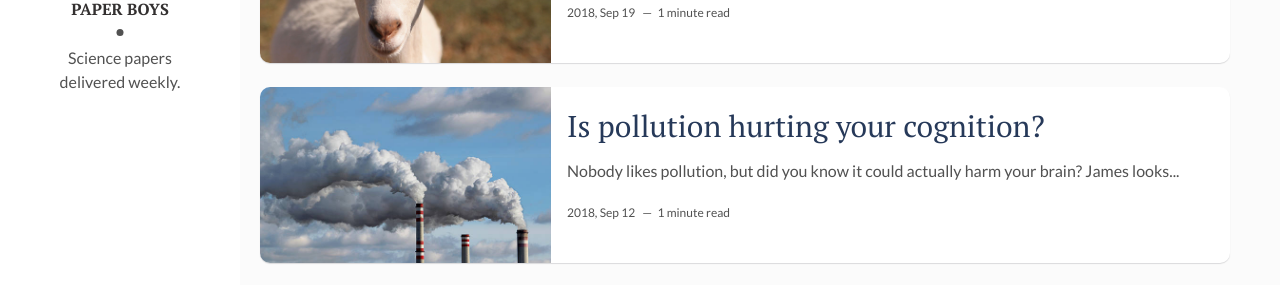
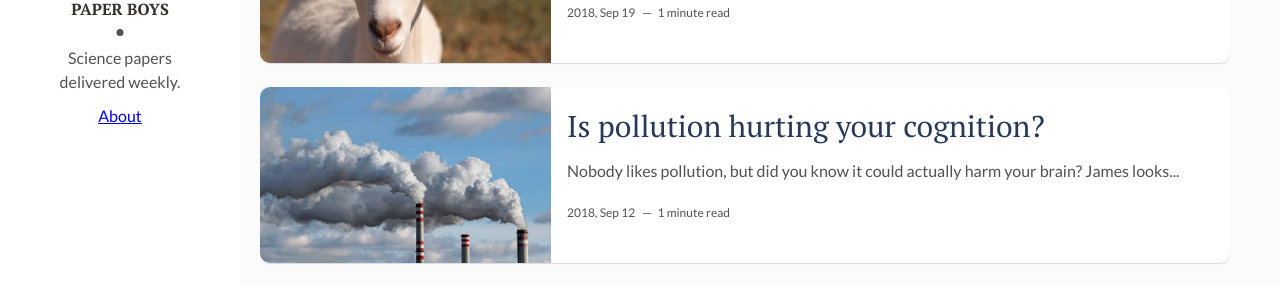
Before and after one commit to paperboyspodcast/paperboyspodcast.github.io, a Jekyll site: the page built from index.html, in a window 1280 px wide. Shown: the part 133-418 px from the top of the page. Built offline with Jekyll 4.4.1, drawn with Linux system fonts in a browser that asks for light colours; the list of posts is cut into pages by our own code.

Commit message:
Added "about" page hyperlink

```diff
--- a/_layouts/main.html
+++ b/_layouts/main.html
@@ -10,6 +10,7 @@ layout: default
       </div>
       <div class="author-name">{{site.author}}</div>
       <p>{{site.about-author}}</p>
+      <a href="{{site.baseurl}}/about/">About</a>
     </div>
   </header> <!-- End Header -->
   <footer>
```
